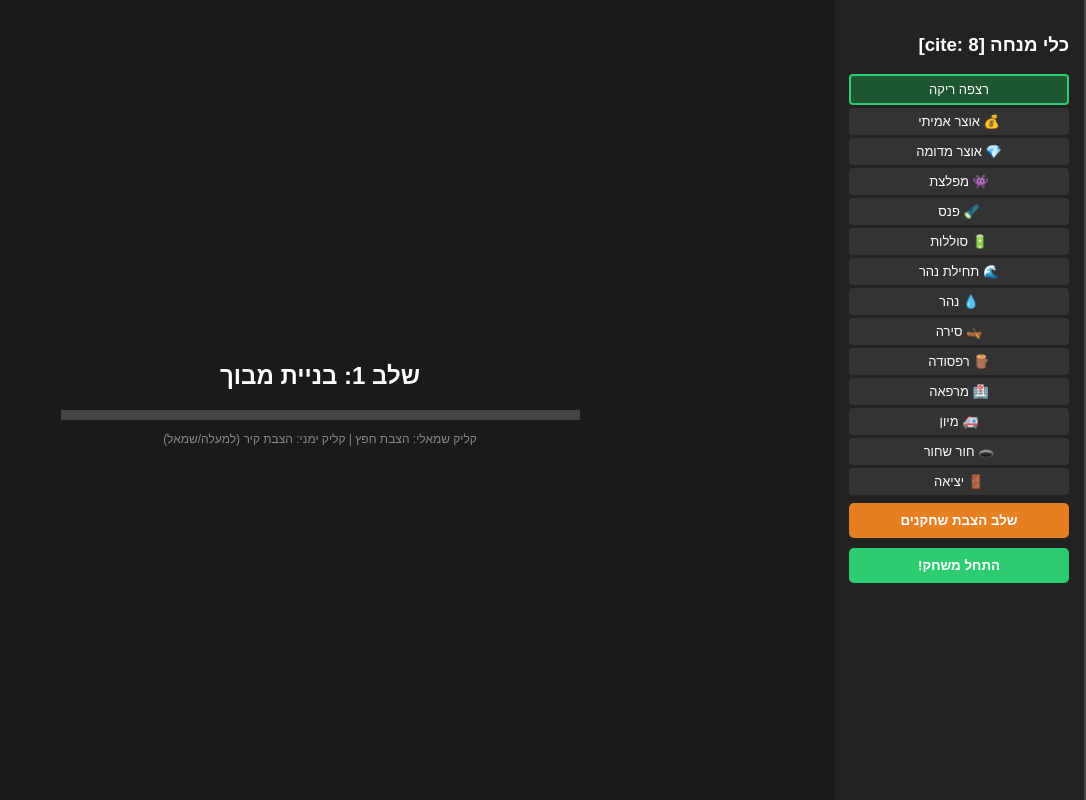
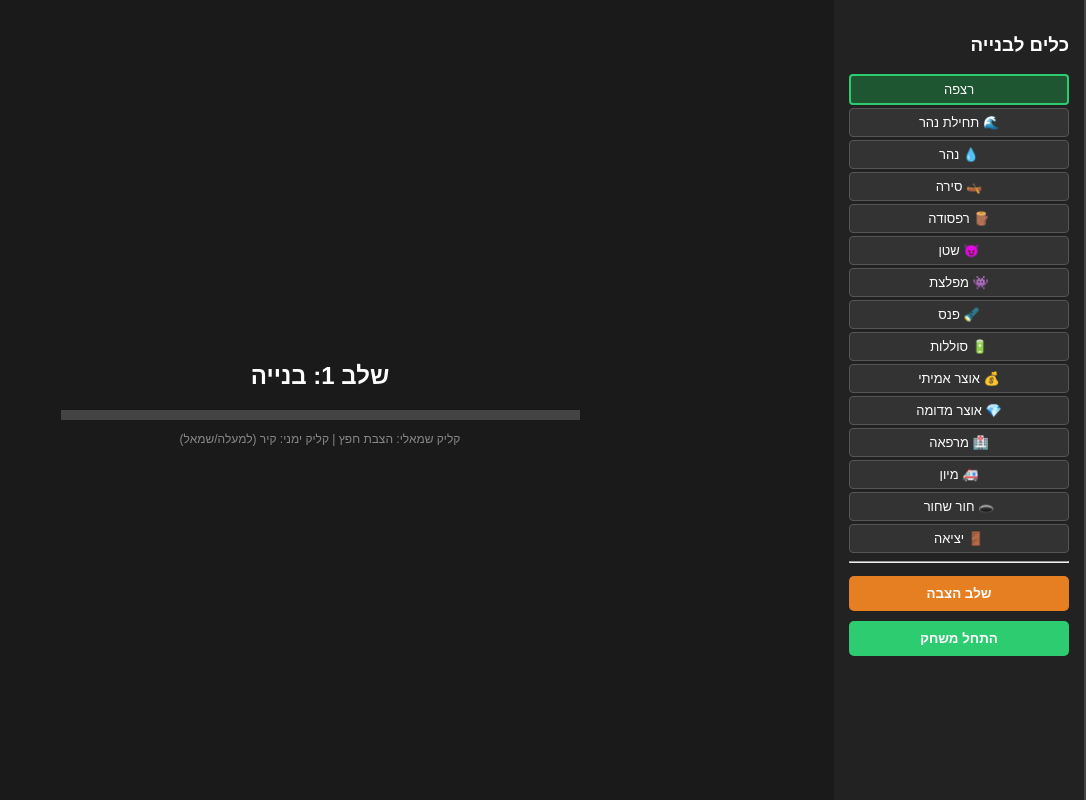
Before and after one commit to randomterner/my-maze-game, a Flask app: page /manager in a window 1280 px wide. Shown: the whole page, without its empty margins (194-1280 px from the left). Run offline with Flask 3, Linux system fonts and the light colour scheme; some libraries are stand-ins or nearby versions.

Commit message:
Update manager.html

```diff
--- a/templates/manager.html
+++ b/templates/manager.html
@@ -1,47 +1,52 @@
 <!DOCTYPE html>
 <html lang="he" dir="rtl">
 <head>
-    <meta charset="UTF-8"><title>ניהול מבוך - מנחה</title>
+    <meta charset="UTF-8"><title>ניהול מבוך - מאסטר</title>
     <script src="https://cdnjs.cloudflare.com/ajax/libs/socket.io/4.7.2/socket.io.min.js"></script>
     <style>
-        body { display: flex; background: #1a1a1a; color: white; margin: 0; font-family: sans-serif; height: 100vh; }
+        body { display: flex; background: #1a1a1a; color: white; margin: 0; font-family: sans-serif; height: 100vh; overflow: hidden; }
         #sidebar { width: 220px; background: #222; padding: 15px; border-right: 2px solid #444; overflow-y: auto; }
         #grid-area { flex-grow: 1; display: flex; flex-direction: column; align-items: center; justify-content: center; }
         #grid { display: grid; grid-template-columns: repeat(10, 50px); gap: 1px; background: #444; padding: 5px; }
-        .cell { width: 50px; height: 50px; background: #fff; position: relative; background-size: contain; cursor: pointer; box-sizing: border-box; }
+        .cell { width: 50px; height: 50px; background: #fff; position: relative; background-size: contain; background-repeat: no-repeat; cursor: pointer; box-sizing: border-box; }
+
+        /* קירות ללא תזוזה */
         .wall-top { box-shadow: inset 0 6px 0 0 #ff4d4d; }
         .wall-left { box-shadow: inset 6px 0 0 0 #ff4d4d; }
-        .tile-opt { padding: 6px; margin: 3px 0; background: #333; cursor: pointer; border-radius: 4px; text-align: center; font-size: 13px; }
+
+        .tile-opt { padding: 6px; margin: 3px 0; background: #333; cursor: pointer; border-radius: 4px; text-align: center; font-size: 13px; border: 1px solid #555; }
         .selected { border: 2px solid #2ecc71; background: #1e5631; }
-        .btn { width: 100%; padding: 10px; margin: 5px 0; cursor: pointer; border: none; border-radius: 5px; color: white; font-weight: bold; }
+        .btn { width: 100%; padding: 10px; margin: 5px 0; cursor: pointer; border: none; border-radius: 5px; font-weight: bold; color: white; }
     </style>
 </head>
 <body oncontextmenu="return false;">
     <div id="sidebar">
-        <h3>כלי מנחה [cite: 8]</h3>
+        <h3>כלים לבנייה</h3>
         <div id="tools">
-            <div class="tile-opt selected" onclick="selectTile('empty', this)">רצפה ריקה</div>
-            <div class="tile-opt" onclick="selectTile('treasure', this)">💰 אוצר אמיתי</div>
-            <div class="tile-opt" onclick="selectTile('fake_treasure', this)">💎 אוצר מדומה</div>
-            <div class="tile-opt" onclick="selectTile('monster', this)">👾 מפלצת</div>
-            <div class="tile-opt" onclick="selectTile('flashlight', this)">🔦 פנס</div>
-            <div class="tile-opt" onclick="selectTile('batteries', this)">🔋 סוללות</div>
+            <div class="tile-opt selected" onclick="selectTile('empty', this)">רצפה</div>
             <div class="tile-opt" onclick="selectTile('river_start', this)">🌊 תחילת נהר</div>
             <div class="tile-opt" onclick="selectTile('river', this)">💧 נהר</div>
             <div class="tile-opt" onclick="selectTile('boat', this)">🛶 סירה</div>
             <div class="tile-opt" onclick="selectTile('raft', this)">🪵 רפסודה</div>
+            <div class="tile-opt" onclick="selectTile('devil', this)">😈 שטן</div>
+            <div class="tile-opt" onclick="selectTile('monster', this)">👾 מפלצת</div>
+            <div class="tile-opt" onclick="selectTile('flashlight', this)">🔦 פנס</div>
+            <div class="tile-opt" onclick="selectTile('batteries', this)">🔋 סוללות</div>
+            <div class="tile-opt" onclick="selectTile('treasure', this)">💰 אוצר אמיתי</div>
+            <div class="tile-opt" onclick="selectTile('fake_treasure', this)">💎 אוצר מדומה</div>
             <div class="tile-opt" onclick="selectTile('clinc', this)">🏥 מרפאה</div>
             <div class="tile-opt" onclick="selectTile('er', this)">🚑 מיון</div>
             <div class="tile-opt" onclick="selectTile('black_hole', this)">🕳️ חור שחור</div>
             <div class="tile-opt" onclick="selectTile('exit', this)">🚪 יציאה</div>
         </div>
-        <button class="btn" style="background:#e67e22" onclick="socket.emit('set_phase', 2)">שלב הצבת שחקנים</button>
-        <button class="btn" style="background:#2ecc71" onclick="socket.emit('set_phase', 3)">התחל משחק!</button>
+        <hr>
+        <button class="btn" style="background:#e67e22" onclick="socket.emit('set_phase', 2)">שלב הצבה</button>
+        <button class="btn" style="background:#2ecc71" onclick="socket.emit('set_phase', 3)">התחל משחק</button>
     </div>
     <div id="grid-area">
-        <h2 id="phase-display">שלב 1: בניית מבוך</h2>
+        <h2 id="phase-display">שלב 1: בנייה</h2>
         <div id="grid"></div>
-        <p style="font-size:12px; color:#888;">קליק שמאלי: הצבת חפץ | קליק ימני: הצבת קיר (למעלה/שמאל)</p>
+        <p style="font-size:12px; color:#888;">קליק שמאלי: הצבת חפץ | קליק ימני: קיר (למעלה/שמאל)</p>
     </div>
 
     <script>
@@ -67,12 +72,15 @@
                     if(data.walls.top) cell.classList.add('wall-top');
                     if(data.walls.left) cell.classList.add('wall-left');
                     if(data.tile !== "empty") cell.style.backgroundImage = `url('/static/${data.tile}.png')`;
+
                     cell.onmousedown = (e) => {
-                        if (e.button === 2) {
+                        if (e.button === 2) { // ימני לקירות
                             const r = cell.getBoundingClientRect();
                             if (e.clientY - r.top < 15) localMaze[y][x].walls.top = !localMaze[y][x].walls.top;
                             else if (e.clientX - r.left < 15) localMaze[y][x].walls.left = !localMaze[y][x].walls.left;
-                        } else { localMaze[y][x].tile = selectedTile; }
+                        } else { // שמאלי לחפצים
+                            localMaze[y][x].tile = selectedTile;
+                        }
                         socket.emit('update_maze', localMaze);
                     };
                     grid.appendChild(cell);
```
